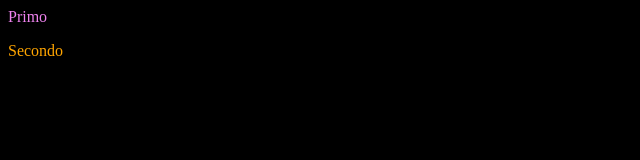
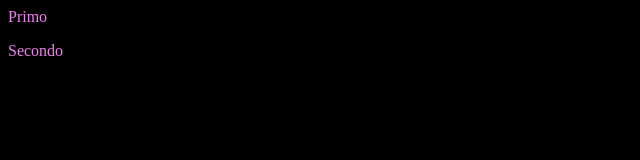
Before and after one commit to fmikele/esempioindexof, a website: page index.html in a window 1280 px wide. Shown: the full height of the page, 0-640 px from the left. Drawn offline with Linux system fonts and the light colour scheme.

Commit message:
OnlyViolet

```diff
--- a/index.html
+++ b/index.html
@@ -11,7 +11,7 @@
     <p> Primo </p>
   </div>
 
-  <div class="classapp">
+  <div >
     <p> Secondo </p>
   </div>
 </div>
```
